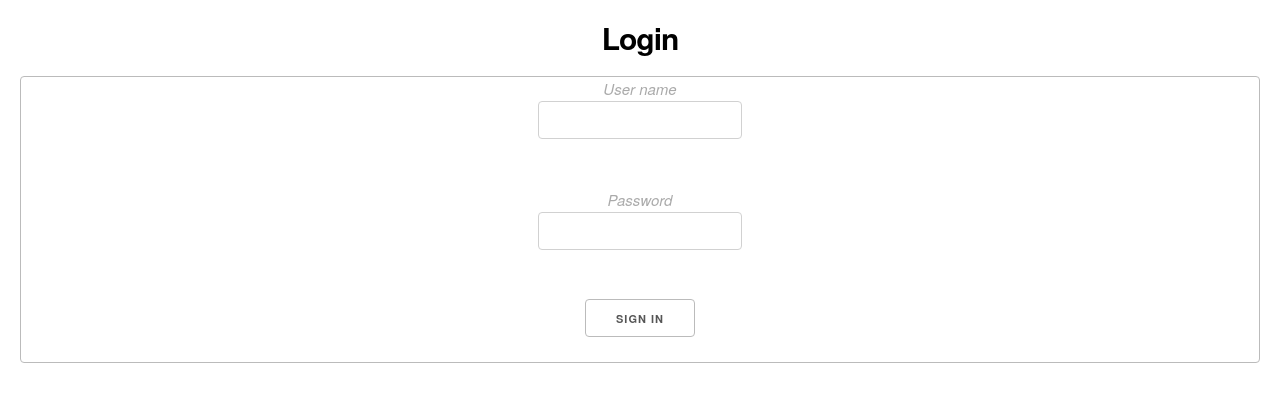
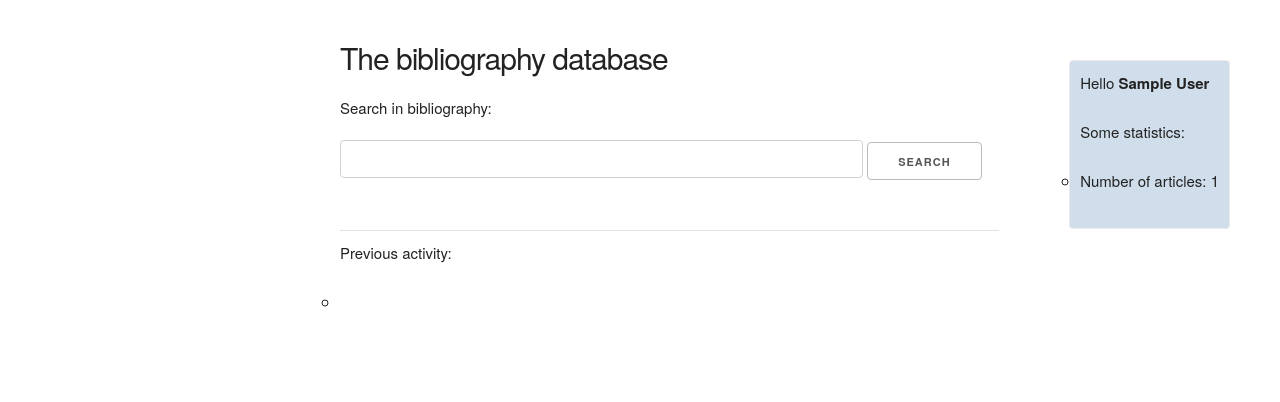
Before and after one commit to frapac/bibtex-browser, a Flask app: page /index in a window 1280 px wide. Shown: the part 56-458 px from the top of the page. Run offline with Flask 2, Linux system fonts and the light colour scheme; a user stored in the database is signed in; tables that the repository leaves empty hold one stand-in row (values such as "Sample post").

Commit message:
[DEV] Add a proper index to application
+ update base.html
+ add events table to database

```diff
--- a/apps/models.py
+++ b/apps/models.py
@@ -50,7 +50,8 @@
     id = db.Column(db.Integer, primary_key=True)
     author = db.Column(db.String(64))
     article = db.Column(db.String(64))
-    event = db.Column(db.String(32))
+    event = db.Column(db.String(16))
+    time = db.Column(db.Integer)
 
 
 class User(db.Model):
--- a/apps/views.py
+++ b/apps/views.py
@@ -25,7 +25,6 @@
 
 @app.route('/', methods=['GET', 'POST'])
 @app.route('/login', methods=["GET", "POST"])
-@app.route('/index', methods=["GET", "POST"])
 def login():
     """Login to application."""
     form = LoginForm()
@@ -37,7 +36,7 @@
             db.session.commit()
             login_user(user, remember=True)
             print(request.args.get("next"))
-            return redirect(request.args.get('next') or "/biblio")
+            return redirect(request.args.get('next') or "/index")
         return redirect('/login')
     return render_template('about.html', form=form, title="Log in")
 
@@ -53,20 +52,19 @@
     return redirect('/')
 
 
-def requests_db(req):
-    """Send a request to the DB and return a list of dict."""
-    con = sqlite3.connect(DB_NAME)
-    with con:
-        con.row_factory = sqlite3.Row
-        cur = con.cursor()
-        cur.execute(req)
+@app.route("/index")
+def get_index():
+    form = SearchForm()
 
-        rows = cur.fetchall()
-        bibdat = []
-        for row in rows:
-            f = dict(zip(row.keys(), row))
-            bibdat.append(f)
-    return bibdat
+    activity = db.session.query(Event).all()
+    events = []
+    # Store events in a dictionnary
+    for p in activity:
+        date = datetime.datetime.fromtimestamp(p.time).strftime("%d-%m-%Y")
+        events.append({"author": p.author, "article": p.article, "date": date, "type":p.event})
+
+    num_entries = db.session.query(BiblioEntry).count()
+    return render_template("index.html", title="Index", form=form, user=current_user.name, events=events, num_entries=num_entries)
 
 
 @app.route('/biblio/search', methods=['GET', 'POST'])
@@ -93,25 +91,22 @@
     """Add a new entry to the bibliography."""
     form = BiblioForm()
     if form.validate_on_submit():
-        con = sqlite3.connect(DB_NAME)
-        with con:
-            cur = con.cursor()
-            # TODO: factorize this code
-            cur.execute("INSERT INTO Biblio VALUES(?, ?, ?, ?, ?, ?, ?, ?, ?, ?, ?, ?)",
-                    [form.ID.data,
-                        form.typ.data,
-                        form.author.data,
-                        form.title.data,
-                        form.year.data,
-                        "",
-                        "",
-                        form.journal.data,
-                        "",
-                        "",
-                        "",
-                        ""])
-            con.commit()
+        bib_entry = BiblioEntry(ID=form.ID.data,
+                                ENTRYTYPE=form.typ.data,
+                                authors=form.author.data,
+                                title=form.title.data,
+                                year=form.year.data,
+                                school="",
+                                publisher="",
+                                keywords=form.keywords.data,
+                                url=form.url.data,
+                                journal=form.journal.data)
 
+        db.session.add(bib_entry)
+        user = current_user.name
+        event = Event(author=user, article=form.ID.data, event="ADD", time=time.time())
+        db.session.add(event)
+        db.session.commit()
         return redirect("/biblio")
     return redirect("/biblio")
 
@@ -124,7 +119,6 @@
     article_name = request.environ["HTTP_REFERER"].split(":")[-1]
     if form.validate_on_submit():
         article = BiblioEntry.query.filter_by(ID=form.ID.data).first()
-        print(article.keywords)
         article.ID = form.ID.data
         article.ENTRYTYPE = form.typ.data
         article.authors = form.author.data
@@ -132,10 +126,14 @@
         article.year = form.year.data
         article.journal = form.journal.data
         article.school = form.school.data
-        # article.pdf = form.ID.data
         article.url = form.url.data
         article.keywords = form.keywords.data
         db.session.add(article)
+
+        user = current_user.name
+        event = Event(author=user, article=form.ID.data, event="UPDATE", time=time.time())
+        db.session.add(event)
+
         db.session.commit()
         return redirect("/biblio/article:" + article_name)
     return redirect("/biblio")
@@ -151,6 +149,10 @@
     user = current_user.name
     post = Post(author=user, article=article, message=form.message.data, time=tim)
     db.session.add(post)
+
+    user = current_user.name
+    event = Event(author=user, article=article, event="COMMENT", time=time.time())
+    db.session.add(event)
     db.session.commit()
     return redirect("/biblio/article:" + article)
 
@@ -160,6 +162,7 @@
 def get_bibtex(idx):
     """Return bibtex entry with id *idx*."""
     bibdat = requests_db("SELECT * FROM Biblio WHERE ID=='{}'".format(idx))
+    bib = BiblioEntry.query.filter_by(ID=idx).first()
     return jsonify(bibdat[0])
 
 
@@ -368,6 +371,21 @@
     return templateVars
 
 
+def requests_db(req):
+    """Send a request to the DB and return a list of dict."""
+    con = sqlite3.connect(DB_NAME)
+    with con:
+        con.row_factory = sqlite3.Row
+        cur = con.cursor()
+        cur.execute(req)
+
+        rows = cur.fetchall()
+        bibdat = []
+        for row in rows:
+            f = dict(zip(row.keys(), row))
+            bibdat.append(f)
+    return bibdat
+
 @lm.user_loader
 def load_user(id):
     return User.query.get(int(id))
--- a/static/css/base.css
+++ b/static/css/base.css
@@ -11,7 +11,7 @@
 }
 
 div.main{
-    margin: 10 2rem;
+    margin: 10 1rem;
 }
 
 div.search-field{
@@ -81,3 +81,19 @@
     background-color:#f5f5dc ;
     list-style-type: none;
 }
+
+div.index-content{
+    margin-left: 30rem;
+    margin-right: 1rem;
+    padding: 1rem 3rem;
+}
+
+div.status-content{
+    padding: 1rem 1rem;
+    margin-right: 0rem;
+    margin-top: 4rem;
+    float: right;
+    border-radius: 4px;
+    border: 1px solid #EEE8E8;
+    background-color: #d0ddea;
+}
--- a/templates/base.html
+++ b/templates/base.html
@@ -10,7 +10,7 @@
 
   <body>
   <div class="header">
-      <a href="/biblio" style="text-decoration:none; color:#E5E4E2"> <b> Bibliography </b> </a>
+      <a href="/index" style="text-decoration:none; color:#E5E4E2"> <b> Bibliography </b> </a>
   <div class="settings" style="float:right">
       <a href="/logout"> <img src="static/img/log.svg" width=25px></a>
   </div>
--- a/templates/index.html
+++ b/templates/index.html
@@ -1,5 +1,60 @@
 {% extends "base.html" %}
 {% set page = 'index' %}
 {% block content %}
-Index.
+
+<div class="index-content">
+      <div class="nine columns">
+    <h1> The bibliography database </h1>
+    Search in bibliography:
+
+      <div class="search-field">
+        <form method="post" action="/biblio/search">
+          {{ form.csrf_token }}
+          <input type="text" name="name" size="60" tabindex="1">
+          <input type="submit" value="Search" tabindex="2">
+        </form>
+      </div>
+
+      <hr/>
+
+
+  <div class="news-feed">
+      Previous activity:
+      <p>
+      <ul class="list-group">
+          {% for event in events %}
+          <li class="list-group-item">
+
+          {% if event.type == "COMMENT"%}
+          <b> {{event.date}} </b>: {{event.author}} comments <a href="/biblio/article:{{event.article}}"> {{event.article}} </a>
+          {%endif%}
+
+          {% if event.type == "ADD"%}
+          <b> {{event.date}} </b>: {{event.author}} posts <a href="/biblio/article:{{event.article}}"> {{event.article}} </a>
+          {%endif%}
+
+          {% if event.type == "UPDATE"%}
+          <b> {{event.date}} </b>: {{event.author}} updates <a href="/biblio/article:{{event.article}}"> {{event.article}} </a>
+          {%endif%}
+          </li>
+          {% endfor %}
+  </ul>
+      </p>
+  </div>
+</div>
+
+<div class="three columns">
+    <div class="status-content">
+        <p>
+        Hello <b> {{user}} </b>
+        </p>
+        <p>  Some statistics:
+        <ul>
+            <li> Number of articles: {{num_entries}} </li>
+        </ul>
+        </p>
+    </div>
+</div>
+</div>
+
 {% endblock %}
```
